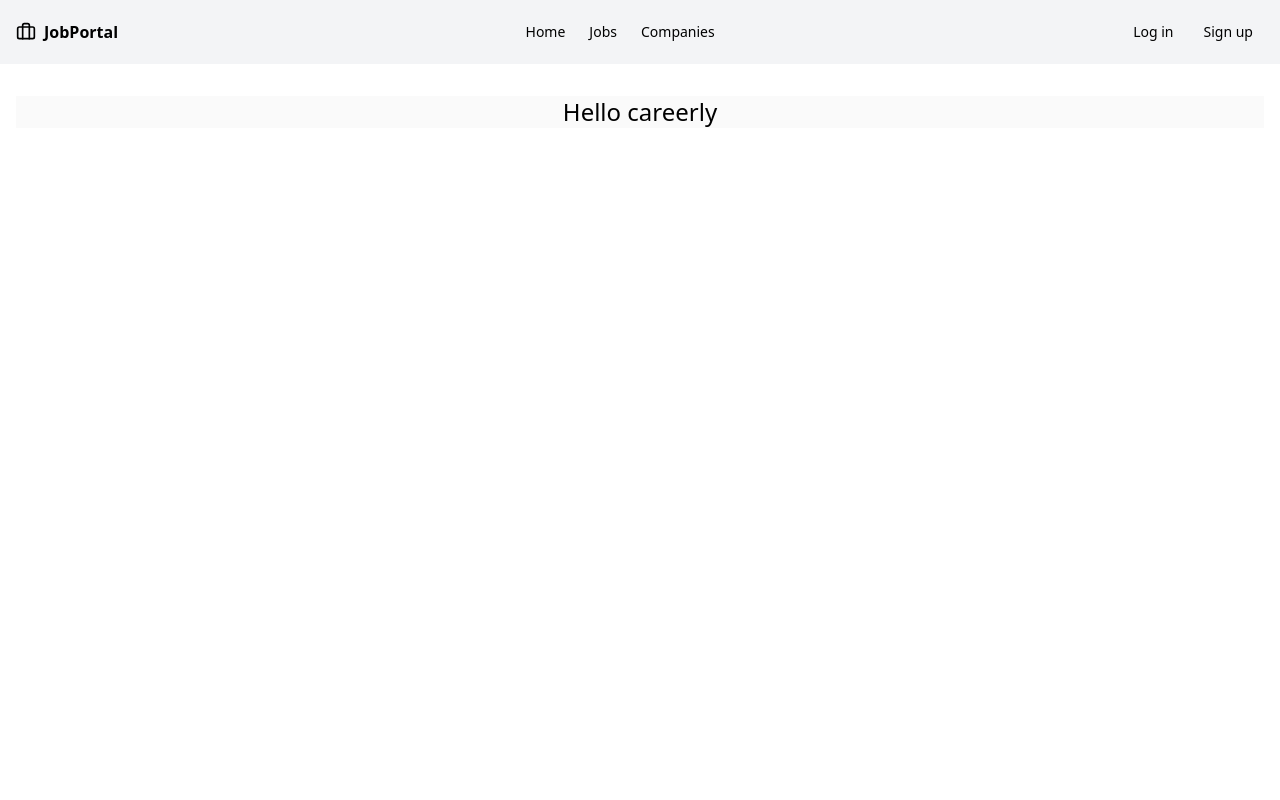
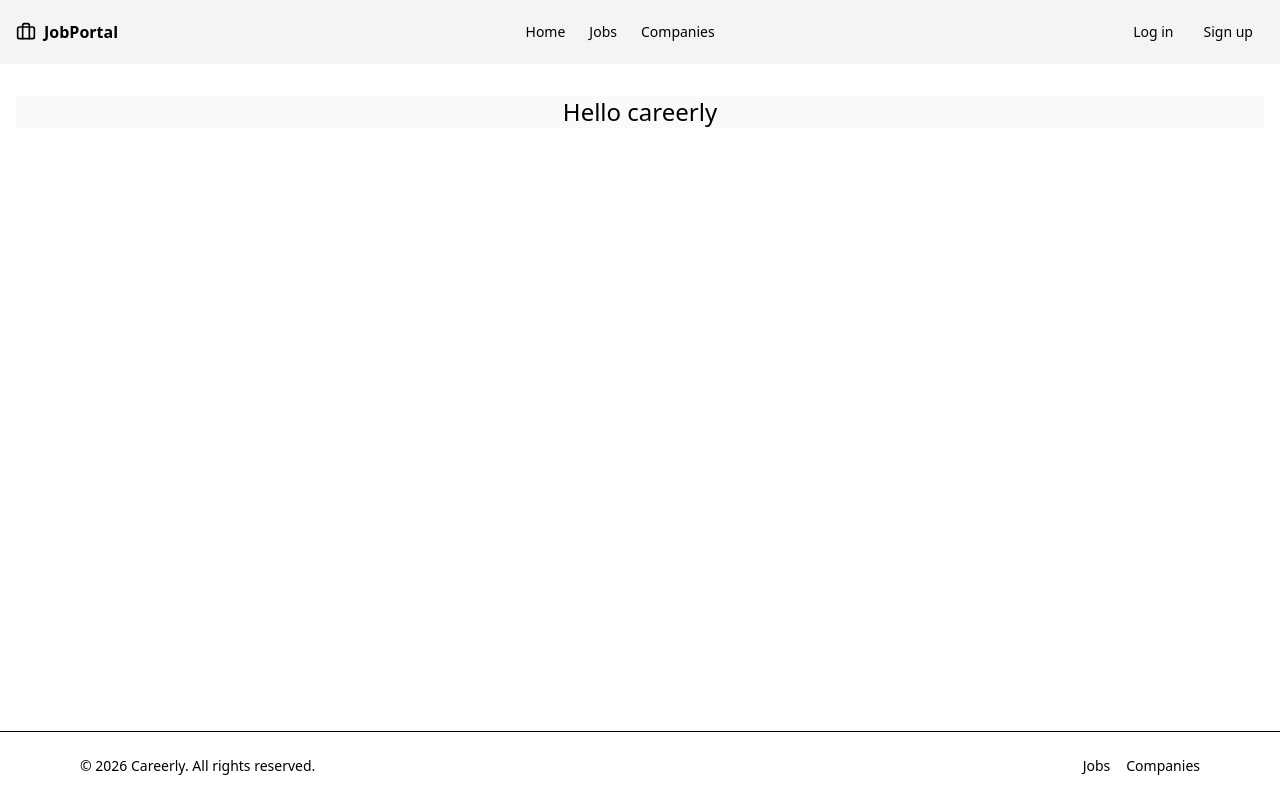
Before and after one commit to fazlerabbi8/careerly, a Next.js app: page / in a window 1280 px wide. Built offline with nearby package versions, Linux system fonts and the light colour scheme.

Commit message:
added footer.

```diff
--- a/app/layout.tsx
+++ b/app/layout.tsx
@@ -2,6 +2,7 @@ import type { Metadata } from "next";
 import { Geist, Geist_Mono } from "next/font/google";
 import "./globals.css";
 import { Navbar } from "@/components/layout/navbar";
+import { Footer } from "@/components/layout/footer";
 
 const geistSans = Geist({
   variable: "--font-geist-sans",
@@ -32,6 +33,7 @@ export default function RootLayout({ children }: LayoutProps<"/">) {
         <main className="mx-auto w-full max-w-7xl flex-1 px-4 py-8">
           {children}
         </main>
+        <Footer></Footer>
       </body>
     </html>
   );
--- /dev/null
+++ b/components/layout/footer.tsx
@@ -0,0 +1,19 @@
+import Link from "next/link";
+
+export function Footer() {
+  return (
+    <footer className="border-t">
+      <div className="mx-auto flex max-w-6xl flex-col items-center justify-between gap-2 px-4 py-6 text-sm text-muted-foreground sm:flex-row">
+        <p>© {new Date().getFullYear()} Careerly. All rights reserved.</p>
+        <nav className="flex gap-4">
+          <Link href="/jobs" className="hover:text-foreground">
+            Jobs
+          </Link>
+          <Link href="/companies" className="hover:text-foreground">
+            Companies
+          </Link>
+        </nav>
+      </div>
+    </footer>
+  );
+}
```
